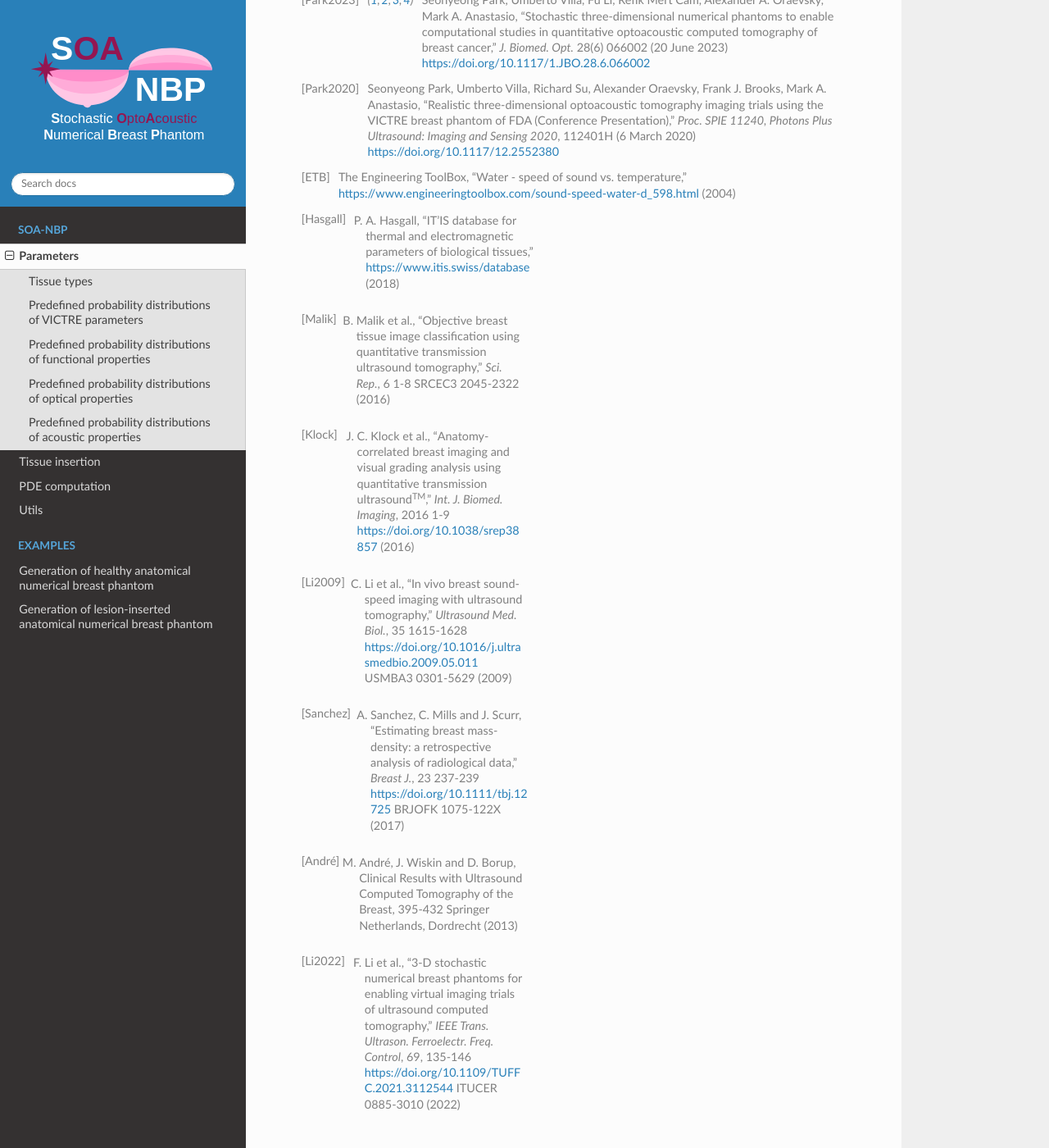
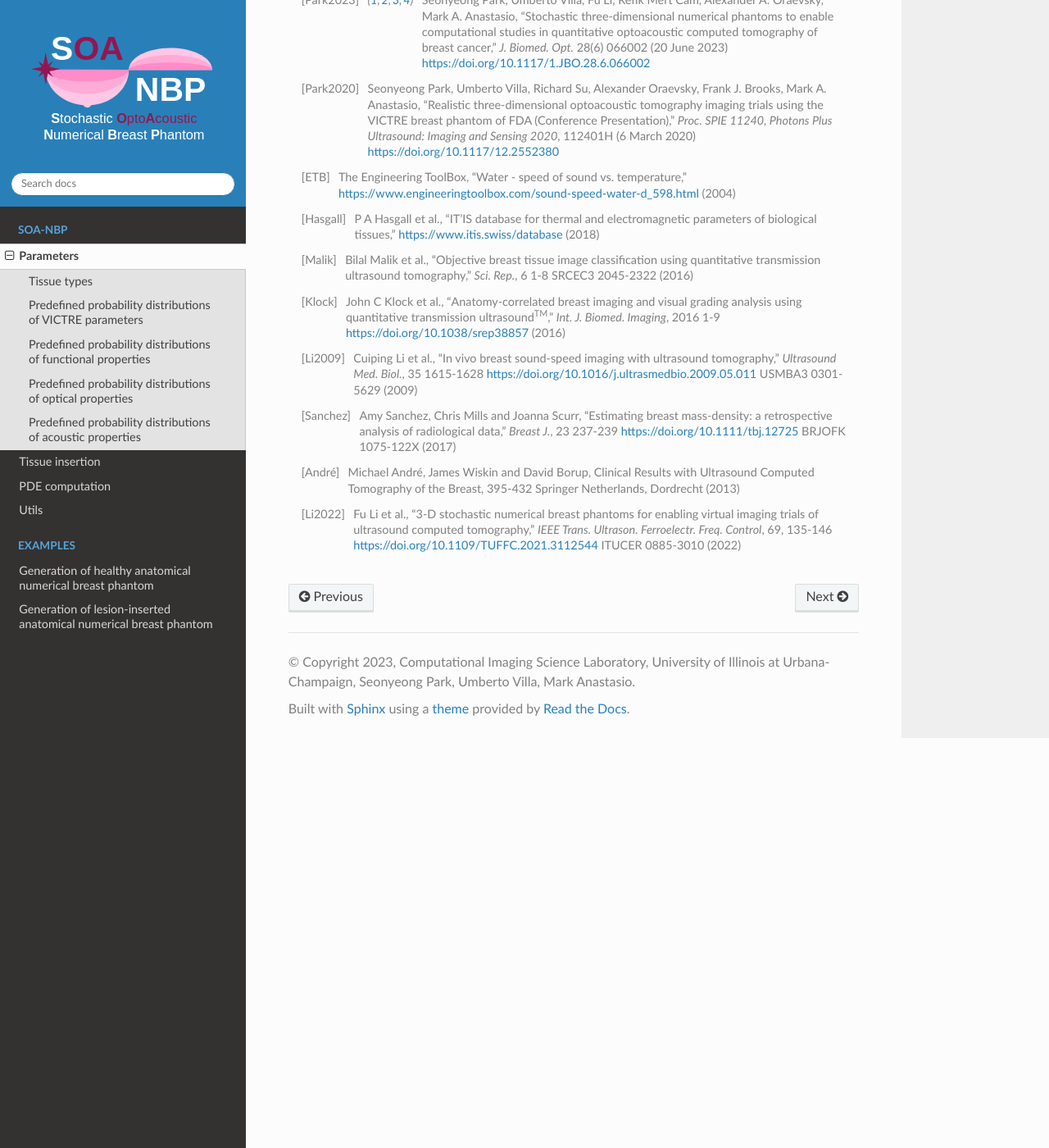
Before and after one commit to seonyeong-park/soa-nbp-tutorial, a Sphinx documentation site: the page built from docs/source/soa-nbp/parameters.rst, in a window 1280 px wide and 1400 px high, scrolled down 4054 px. Shown: the whole window at 82% size. Built offline with Sphinx 7.4.7 and the Read the Docs theme 2.0.0, drawn with Linux system fonts in a browser that asks for light colours; pages that are not in the unit, such as notebooks, are missing from menus.

Commit message:
references

```diff
--- a/docs/source/soa-nbp/parameters.rst
+++ b/docs/source/soa-nbp/parameters.rst
@@ -193,16 +193,16 @@
 
 .. [ETB] The Engineering ToolBox, "Water - speed of sound vs. temperature," https://www.engineeringtoolbox.com/sound-speed-water-d_598.html (2004)
 
-.. [Hasgall] P. \A. Hasgall, "IT'IS database for thermal and electromagnetic parameters of biological tissues," https://www.itis.swiss/database (2018)
+.. [Hasgall] P A Hasgall et al., "IT'IS database for thermal and electromagnetic parameters of biological tissues," https://www.itis.swiss/database (2018)
 
-.. [Malik] B. Malik et al., "Objective breast tissue image classification using quantitative transmission ultrasound tomography," *Sci. Rep.*, 6 1-8 SRCEC3 2045-2322 (2016)
+.. [Malik] Bilal Malik et al., "Objective breast tissue image classification using quantitative transmission ultrasound tomography," *Sci. Rep.*, 6 1-8 SRCEC3 2045-2322 (2016)
 
-.. [Klock] J. \C. Klock et al., "Anatomy-correlated breast imaging and visual grading analysis using quantitative transmission ultrasound\ :sup:`TM`\ ," *Int. J. Biomed. Imaging*, 2016 1-9 https://doi.org/10.1038/srep38857 (2016)
+.. [Klock] John C Klock et al., "Anatomy-correlated breast imaging and visual grading analysis using quantitative transmission ultrasound\ :sup:`TM`\ ," *Int. J. Biomed. Imaging*, 2016 1-9 https://doi.org/10.1038/srep38857 (2016)
 
-.. [Li2009] C. Li et al., "In vivo breast sound-speed imaging with ultrasound tomography," *Ultrasound Med. Biol.*, 35 1615-1628 https://doi.org/10.1016/j.ultrasmedbio.2009.05.011 USMBA3 0301-5629 (2009)
+.. [Li2009] Cuiping Li et al., "In vivo breast sound-speed imaging with ultrasound tomography," *Ultrasound Med. Biol.*, 35 1615-1628 https://doi.org/10.1016/j.ultrasmedbio.2009.05.011 USMBA3 0301-5629 (2009)
 
-.. [Sanchez] A. Sanchez, C. Mills and J. Scurr, "Estimating breast mass-density: a retrospective analysis of radiological data," *Breast J.*, 23 237-239 https://doi.org/10.1111/tbj.12725 BRJOFK 1075-122X (2017)
+.. [Sanchez] Amy Sanchez, Chris Mills and Joanna Scurr, "Estimating breast mass-density: a retrospective analysis of radiological data," *Breast J.*, 23 237-239 https://doi.org/10.1111/tbj.12725 BRJOFK 1075-122X (2017)
 
-.. [André] M. André, J. Wiskin and D. Borup, Clinical Results with Ultrasound Computed Tomography of the Breast, 395-432 Springer Netherlands, Dordrecht (2013)
+.. [André] Michael André, James Wiskin and David Borup, Clinical Results with Ultrasound Computed Tomography of the Breast, 395-432 Springer Netherlands, Dordrecht (2013)
 
-.. [Li2022] F. Li et al., "3-D stochastic numerical breast phantoms for enabling virtual imaging trials of ultrasound computed tomography," *IEEE Trans. Ultrason. Ferroelectr. Freq. Control*, 69, 135-146 https://doi.org/10.1109/TUFFC.2021.3112544 ITUCER 0885-3010 (2022)
+.. [Li2022] Fu Li et al., "3-D stochastic numerical breast phantoms for enabling virtual imaging trials of ultrasound computed tomography," *IEEE Trans. Ultrason. Ferroelectr. Freq. Control*, 69, 135-146 https://doi.org/10.1109/TUFFC.2021.3112544 ITUCER 0885-3010 (2022)
```
